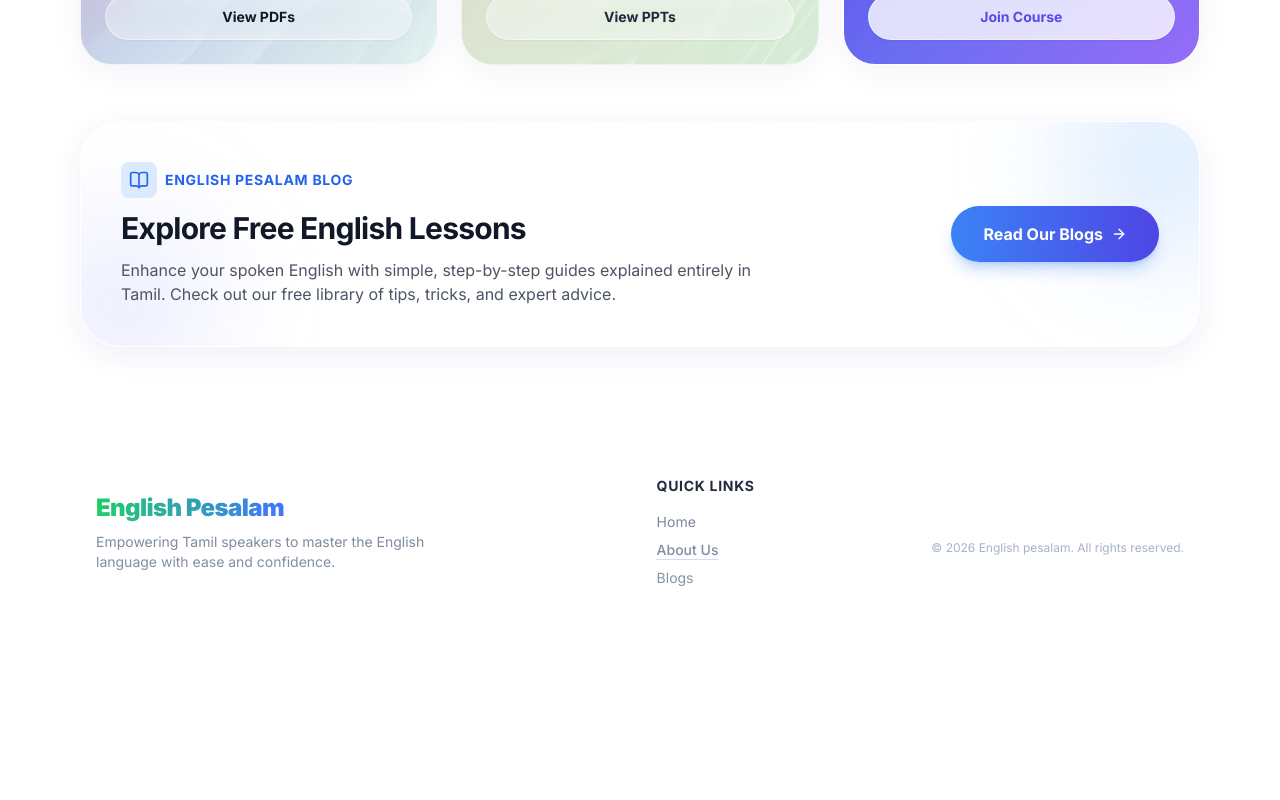
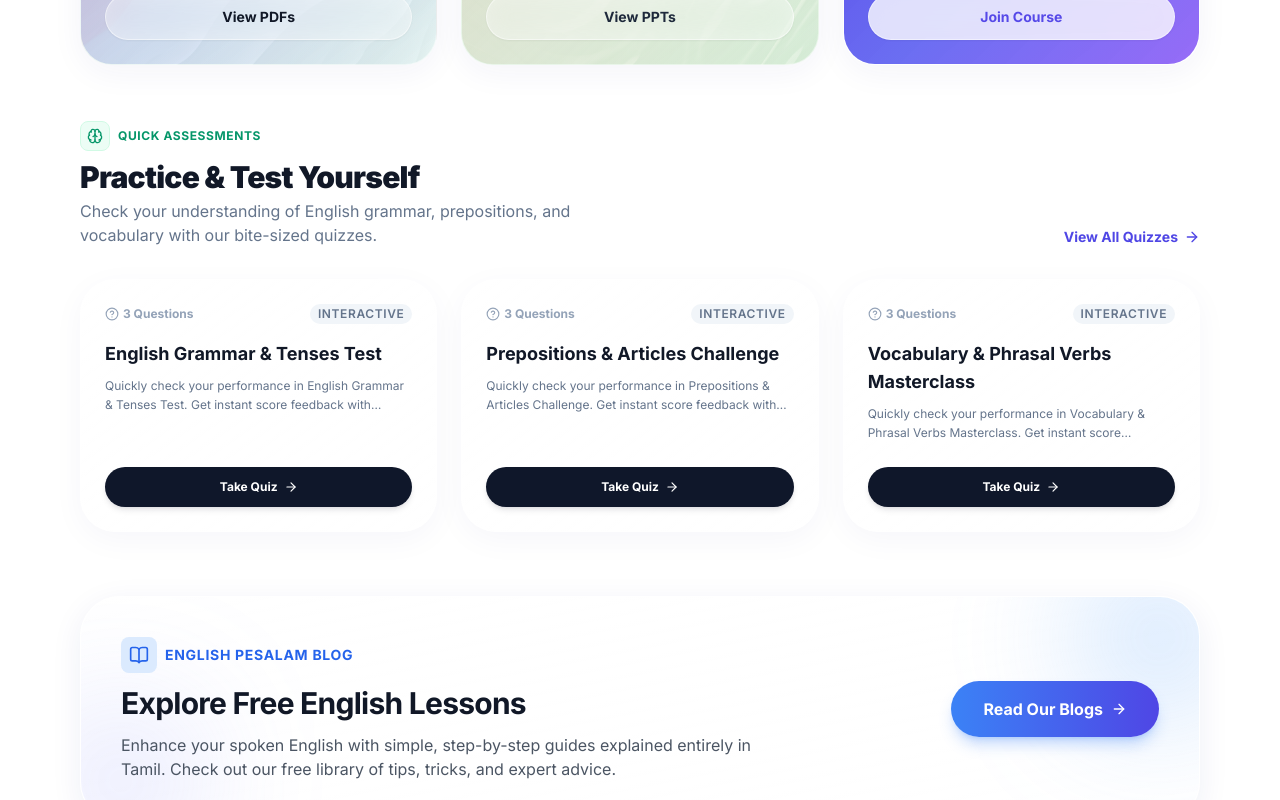
Before and after one commit to animahaenglishpesalam5532-sudo/English_pesalam, a Next.js app in the folder frontend/: page / in a window 1280 px wide. Shown: the part 1580-2380 px from the top of the page. Before the commit the page ends 2216 px from the top, so only its background shows below. Built offline with nearby package versions, Linux system fonts and the light colour scheme; no server answers; the database is empty.

Commit message:
quiz card added

```diff
--- a/frontend/src/app/page.tsx
+++ b/frontend/src/app/page.tsx
@@ -7,6 +7,8 @@ import { getVisibleBooks } from "@/app/actions/books";
 import { AmbientBackground } from "@/components/AmbientBackground";
 import { OnlineClassCard } from "@/components/OnlineClassCard";
 import { getSetting } from "@/app/actions/settings";
+import { getQuizzes } from "@/app/actions/quiz";
+import { HomeQuizzes } from "@/components/HomeQuizzes";
 
 export const revalidate = 3600;
 
@@ -14,6 +16,7 @@ export default async function Home() {
   const books = await getVisibleBooks(true);
   const whatsappNumber = await getSetting('contact_phone') || '919345639627';
   const onlineClassText = await getSetting('online_class_whatsapp_text') || 'I want to join online class';
+  const quizzes = await getQuizzes();
 
   return (
     <div className="relative min-h-screen">
@@ -23,6 +26,7 @@ export default async function Home() {
         <HeroSection books={books} />
         <OnlineClassCard whatsappNumber={whatsappNumber} whatsappMessage={onlineClassText} />
         <LearningPaths />
+        <HomeQuizzes quizzes={quizzes} />
         <BlogNavigationCard />
       </main>
       <Footer />
--- /dev/null
+++ b/frontend/src/components/HomeQuizzes.tsx
@@ -0,0 +1,81 @@
+import React from 'react'
+import Link from 'next/link'
+import { Brain, ArrowRight, HelpCircle } from 'lucide-react'
+import { Quiz } from '@/app/actions/quiz'
+
+export function HomeQuizzes({ quizzes }: { quizzes: Quiz[] }) {
+  // Show up to 3 quizzes on home page
+  const displayQuizzes = quizzes.slice(0, 3)
+
+  if (displayQuizzes.length === 0) return null
+
+  return (
+    <section className="px-4 w-full max-w-md md:max-w-6xl mx-auto mb-10">
+      <div className="flex flex-col sm:flex-row justify-between items-start sm:items-end mb-6 md:mb-8 gap-3">
+        <div>
+          <div className="flex items-center gap-2 mb-2">
+            <span className="p-1.5 bg-emerald-50 text-emerald-600 rounded-lg shrink-0 border border-emerald-100">
+              <Brain className="w-4 h-4" />
+            </span>
+            <span className="text-xs font-bold text-emerald-600 uppercase tracking-wider">Quick Assessments</span>
+          </div>
+          <h2 className="text-2xl md:text-3xl font-black text-gray-900 tracking-tight">
+            Practice &amp; Test Yourself
+          </h2>
+          <p className="text-slate-500 text-sm md:text-base max-w-xl mt-1 leading-relaxed">
+            Check your understanding of English grammar, prepositions, and vocabulary with our bite-sized quizzes.
+          </p>
+        </div>
+        <Link
+          href="/quiz"
+          className="group inline-flex items-center gap-1.5 text-sm font-bold text-indigo-600 hover:text-indigo-700 transition-colors"
+        >
+          View All Quizzes
+          <ArrowRight className="w-4 h-4 group-hover:translate-x-1 transition-transform" />
+        </Link>
+      </div>
+
+      <div className="grid grid-cols-1 md:grid-cols-3 gap-6">
+        {displayQuizzes.map((quiz, index) => {
+          return (
+            <div
+              key={quiz.id}
+              className="group relative bg-white/30 backdrop-blur-2xl rounded-[2.2rem] p-6 border border-white/50 shadow-[0_8px_32px_0_rgba(31,38,135,0.04)] hover:shadow-[0_16px_40px_0_rgba(31,38,135,0.08)] hover:-translate-y-1.5 transition-all duration-300 flex flex-col justify-between"
+            >
+              {/* Inner ambient light */}
+              <div className="absolute inset-0 bg-gradient-to-br from-white/40 to-transparent opacity-50 pointer-events-none rounded-[2.2rem]" />
+
+              <div>
+                <div className="flex justify-between items-center mb-4 relative z-10">
+                  <div className="flex items-center gap-1 text-slate-400 text-xs font-bold">
+                    <HelpCircle className="w-3.5 h-3.5" />
+                    {quiz.questions.length} {quiz.questions.length === 1 ? 'Question' : 'Questions'}
+                  </div>
+                  <span className="text-xs font-semibold px-2 py-0.5 rounded-full bg-slate-100 text-slate-500 uppercase tracking-wider">
+                    Interactive
+                  </span>
+                </div>
+
+                <h3 className="text-lg font-bold text-gray-900 mb-2 group-hover:text-indigo-600 transition-colors line-clamp-2 relative z-10">
+                  {quiz.title}
+                </h3>
+
+                <p className="text-slate-500 text-xs leading-relaxed mb-6 line-clamp-2 relative z-10">
+                  Quickly check your performance in {quiz.title}. Get instant score feedback with detailed review answers.
+                </p>
+              </div>
+
+              <Link
+                href={`/quiz/${quiz.id}`}
+                className="w-full text-center py-3 rounded-full font-bold text-xs bg-slate-900 group-hover:bg-indigo-600 text-white transition-all active:scale-[0.98] shadow-md shadow-slate-900/10 group-hover:shadow-indigo-500/20 relative z-10 flex items-center justify-center gap-1.5"
+              >
+                Take Quiz
+                <ArrowRight className="w-3.5 h-3.5" />
+              </Link>
+            </div>
+          )
+        })}
+      </div>
+    </section>
+  )
+}
```
